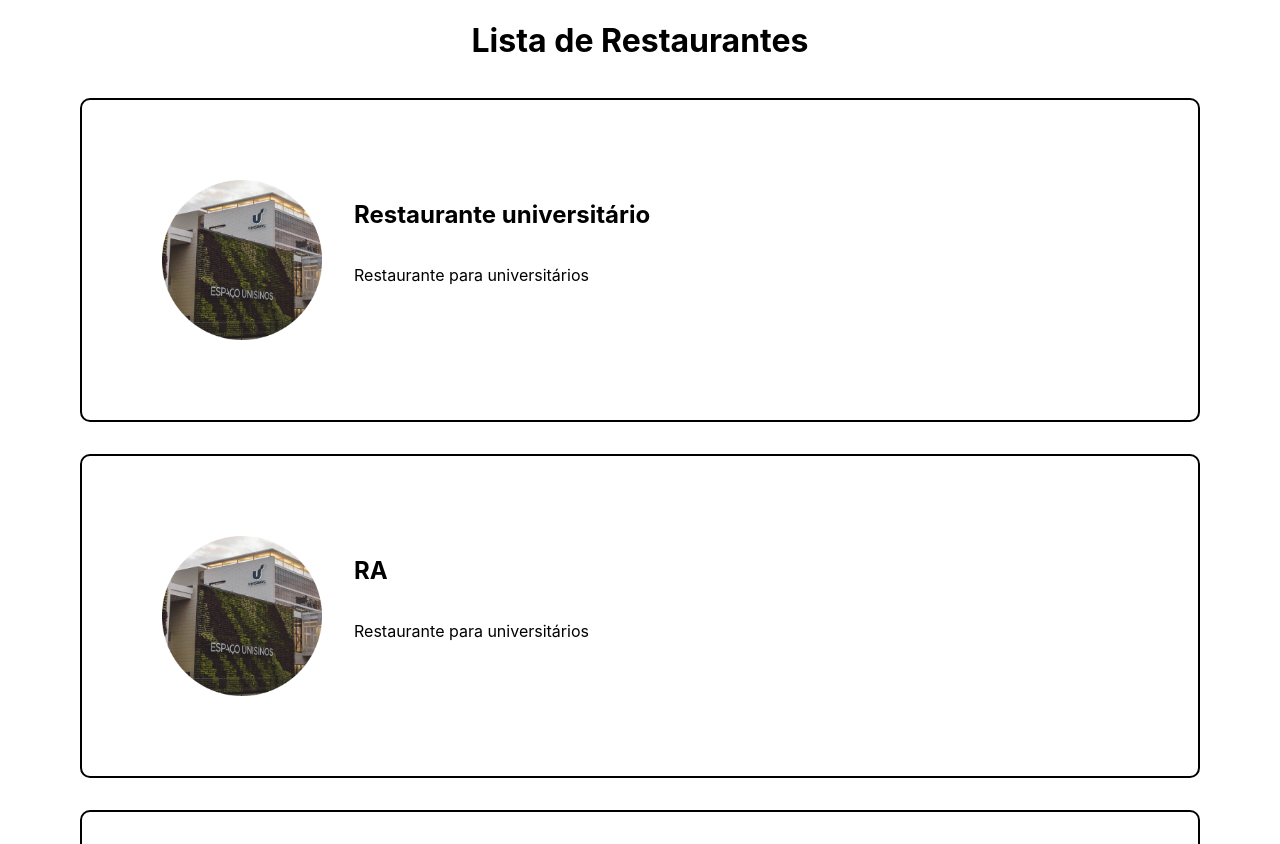
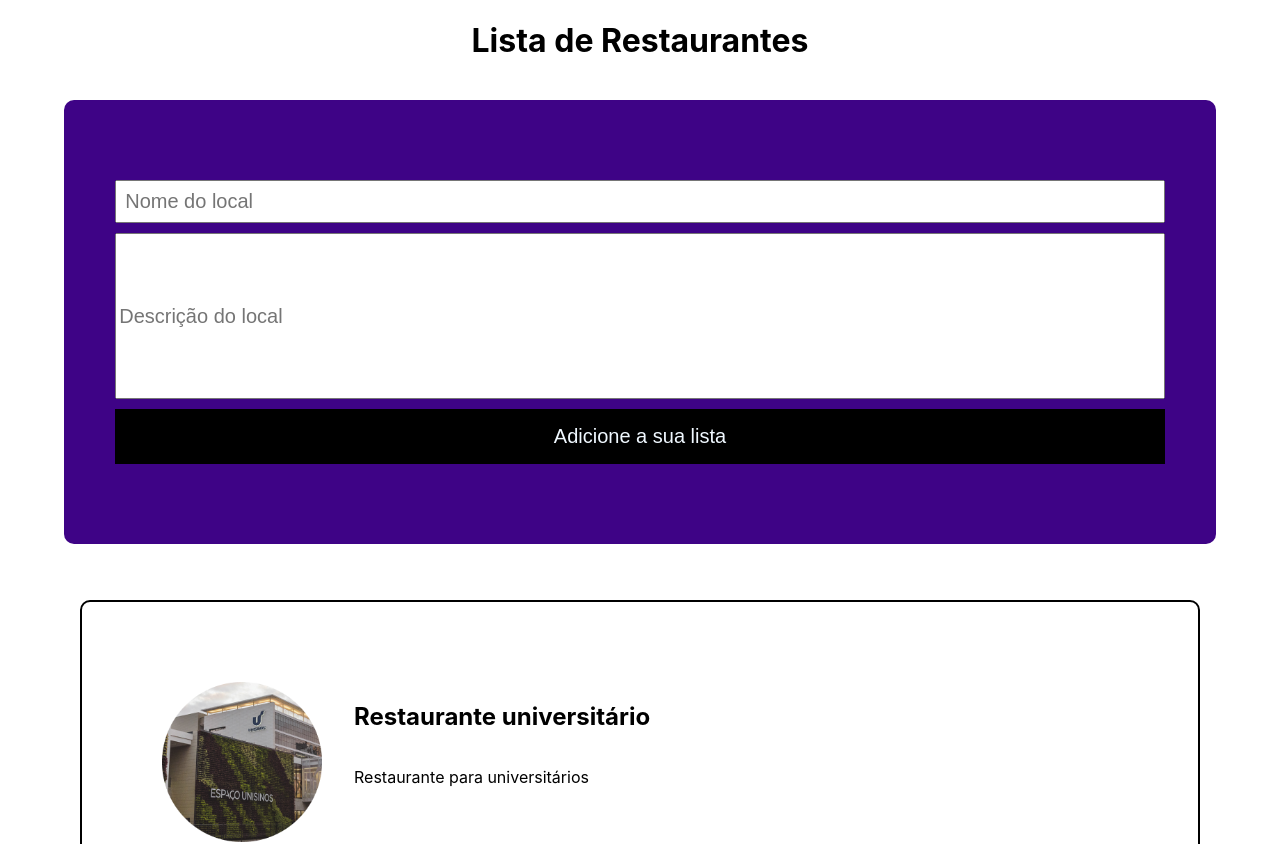
Before and after one commit to FelipeMatFa/AtividadeRestaurante, a React (Create React App) app: page / in a window 1280 px wide. Shown: the top 844 px of the page. Built offline with nearby package versions, Linux system fonts and the light colour scheme.

Commit message:
Concluido

```diff
--- a/src/App.js
+++ b/src/App.js
@@ -1,25 +1,28 @@
 import './App.css';
+import AdicionarLugares from './components/Formulario';
 import ListarRestaurantes from './components/ListarRestaurantes';
+import React, { useState } from 'react';
 
 function App() {
-  const Restaurantes = [
+  const [restaurantes, setRestaurantes] = useState([
     {
       nome: "Restaurante universitário",
       descricao: "Restaurante para universitários"
     },
-    {
-      nome: "RA",
-      descricao: "Restaurante para universitários"
-    },
-    {
-      nome: "RA",
-      descricao: "Restaurante para universitários"
-    }
-  ]
+  ]);
+
+  const adicionarRestaurante = (novoRestaurante) => {
+    setRestaurantes([...restaurantes, novoRestaurante]);
+  };
+
   return (
     <div className="App">
+      <h1>Lista de Restaurantes</h1>
+      <AdicionarLugares
+        adicionarRestaurante={adicionarRestaurante}
+      />
       <ListarRestaurantes
-        lista={Restaurantes}
+        lista={restaurantes}
       />
     </div>
   );
--- /dev/null
+++ b/src/components/Formulario.jsx
@@ -0,0 +1,44 @@
+import React, { useRef } from 'react';
+import '../style.css';
+
+function AdicionarLugares({ adicionarRestaurante }) {
+    const nomeL = useRef(null);
+    const descricaoL = useRef(null);
+
+    const click = (e) => {
+        e.preventDefault();
+        const nome = nomeL.current.value;
+        const descricao = descricaoL.current.value;
+
+        adicionarRestaurante({
+            nome: nome,
+            descricao: descricao
+        });
+
+        nomeL.current.value = '';
+        descricaoL.current.value = '';
+    };
+
+    return (
+        <form className="formulario">
+            <input
+                id="formulario_nome"
+                type="text"
+                placeholder="Nome do local"
+                ref={nomeL}
+            />
+            <input
+                id="formulario_descricao"
+                type="text"
+                placeholder="Descrição do local"
+                ref={descricaoL}
+            />
+            <button
+                id="formulario_button"
+                onClick={click}
+            >Adicione a sua lista</button>
+        </form>
+    );
+}
+
+export default AdicionarLugares;
--- a/src/components/ListarRestaurantes.jsx
+++ b/src/components/ListarRestaurantes.jsx
@@ -1,10 +1,10 @@
+/* eslint-disable jsx-a11y/alt-text */
 import foto from '../restaurante.png';
 import '../style.css'
 
 function ListarRestaurantes({lista}){
   return(
     <div className='div-restaurante'>
-      <h1>Lista de Restaurantes</h1>
       {lista.map(restaurante => (
           <section className='div-restaurante_restaurantes'>
             <img id='foto-restaurante' src={foto}/>
--- a/src/style.css
+++ b/src/style.css
@@ -25,3 +25,34 @@
     /* border: 1px solid black; */
     width: 50vw;
 }
+
+/* ---- FORMULARIO ---- */
+.formulario{
+    display: flex;
+    flex-direction: column;
+    justify-content: space-around;
+    margin: 5vh 5vw;
+    padding: 10vh 4vw;
+    border-radius: 10px;
+    background-color: rgb(62, 3, 134);
+    gap: 10px;
+}
+
+#formulario_nome{
+    padding: 1vh;
+    font-size: 20px;
+}
+
+#formulario_descricao{
+    height: 20vh;
+    text-align: start;
+    font-size: 20px;
+}
+
+#formulario_button{
+    padding: 2vh;
+    font-size: 20px;
+    background-color: black;
+    border: none;
+    color: aliceblue;
+}
```
